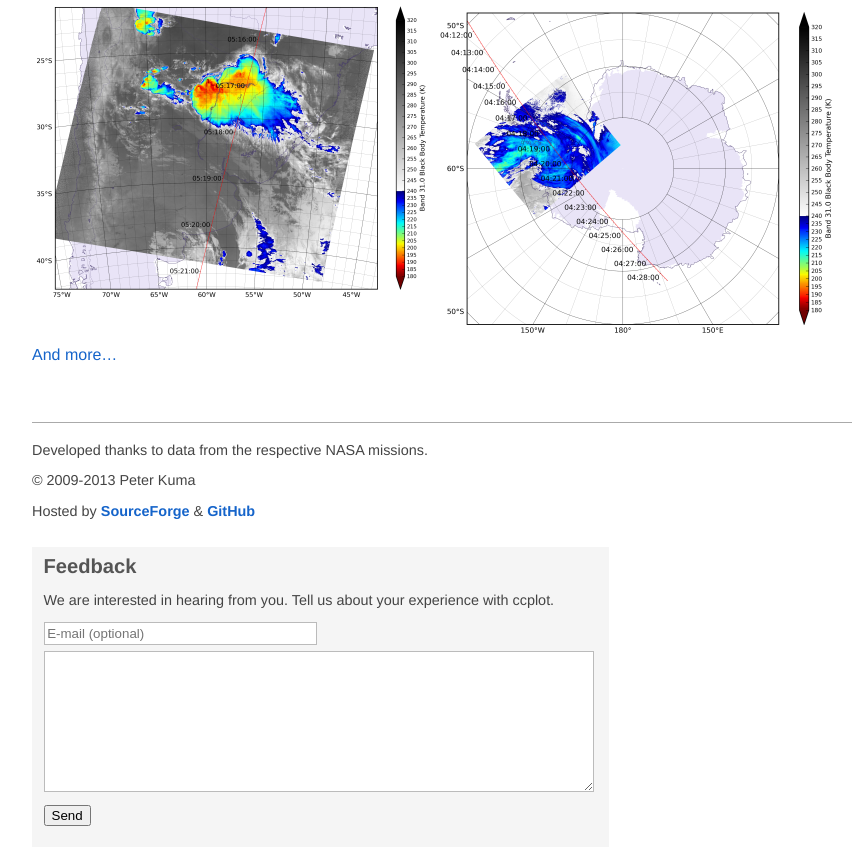
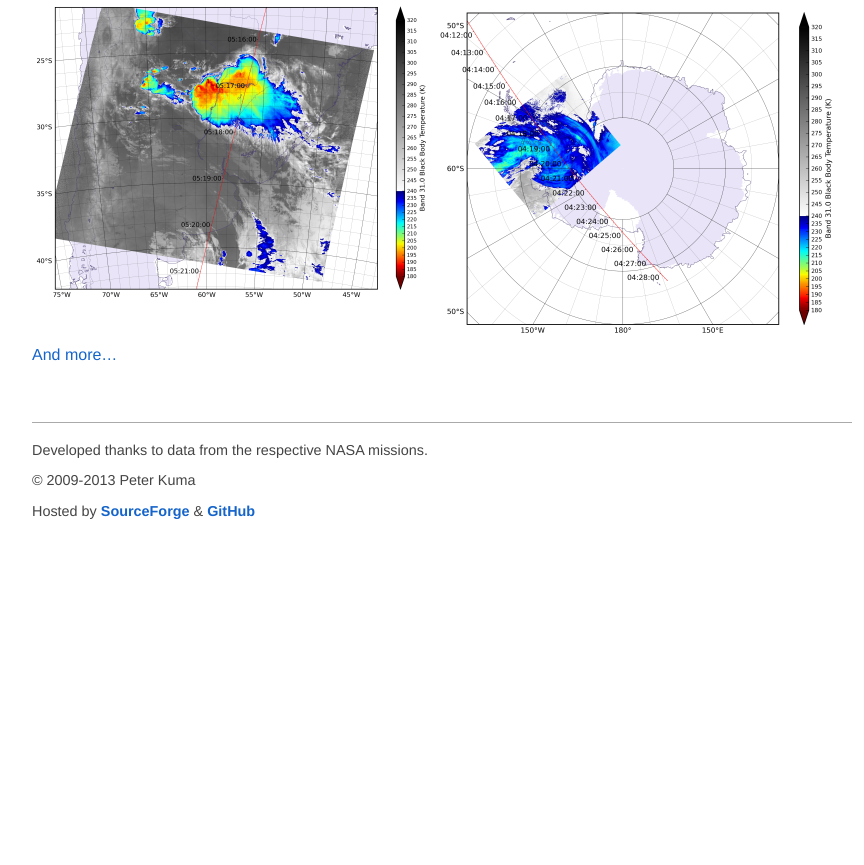
Before and after one commit to peterkuma/ccplot, a Jekyll site: the page built from index.html, in a window 1280 px wide and 900 px high, scrolled down 1475 px. Shown: the top 865 px of the window, without its empty margins (198-1062 px from the left). Built offline with Jekyll 4.4.1, drawn with Linux system fonts in a browser that asks for light colours; after the commit the page ends 2047 px from its top, so only the background shows below that.

Commit message:
Remove feedback form

```diff
--- a/_layouts/default.html
+++ b/_layouts/default.html
@@ -12,7 +12,7 @@
             {{ header }}
         {% endfor %}
     </head>
-    <body onload="document.getElementsByClassName('feedback')[0].action+='?qts='+Math.floor(new Date().getTime()/1000)">
+    <body>
         <div id="main">
             <header>
                 <nav class="nav">
@@ -42,14 +42,6 @@
                     Hosted by <strong><a href="http://sourceforge.net">SourceForge</a></strong> &amp;
                     <strong><a href="http://github.com">GitHub</a></strong>
                 </p>
-                <form class="feedback" action="http://vcielka.darksun.sk/~peter/ccplot-feedback.php" method="post">
-                    <div class="heading">Feedback</div>
-                    <p>We are interested in hearing from you. Tell us about your
-                    experience with ccplot.</p>
-                    <input type="text" name="email" placeholder="E-mail (optional)" />
-                    <textarea name="feedback"></textarea>
-                    <button type="submit">Send</button>
-                </form>
             </footer>
         </div>
     </body>
```
